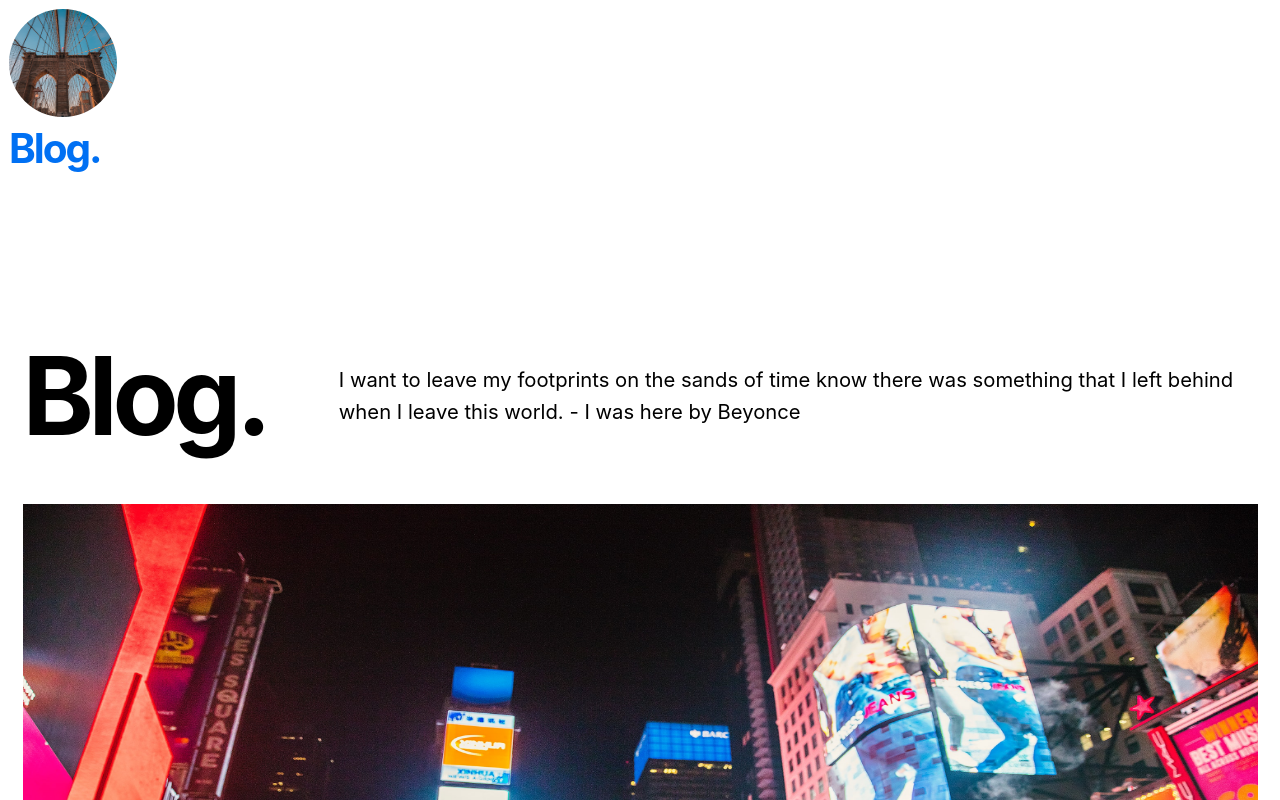
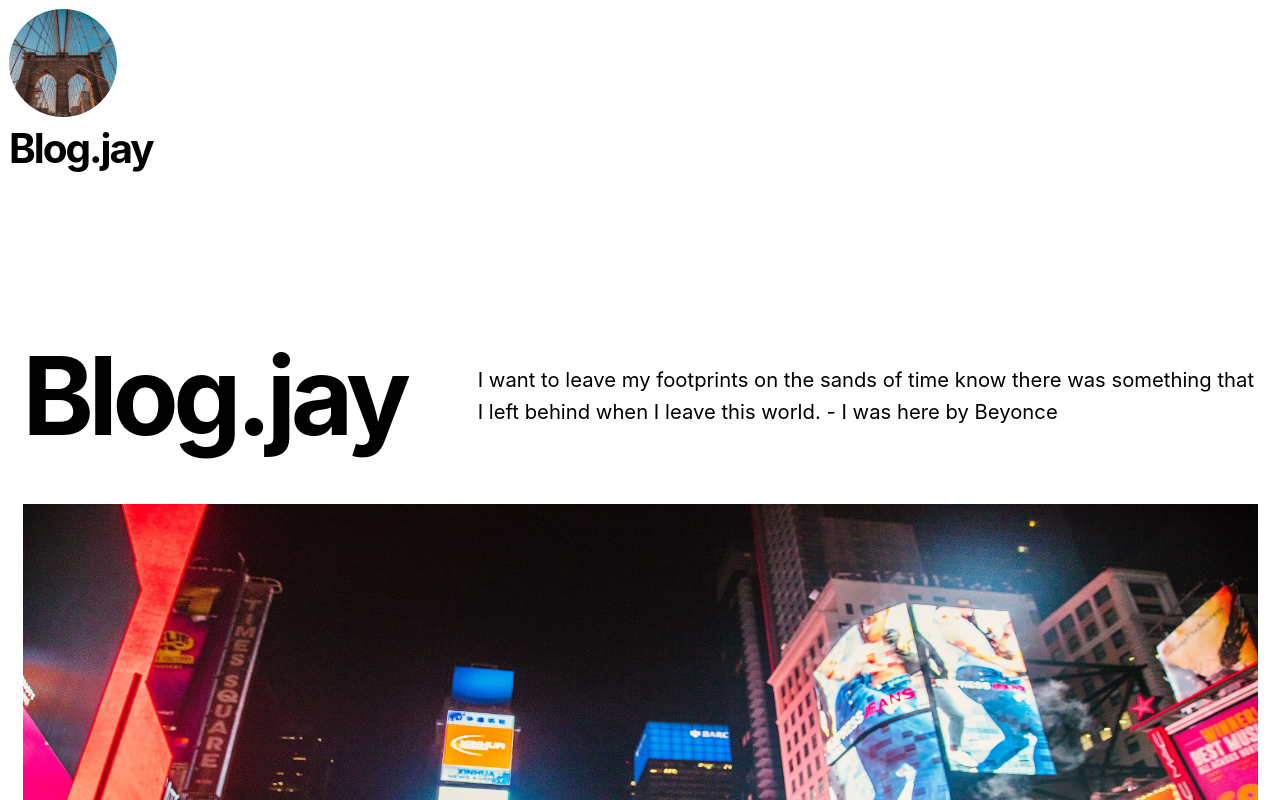
Before and after one commit to jeongahyi/nextjs-blog, a Next.js app: page / in a window 1280 px wide. Shown: the top 800 px of the page. Built offline with nearby package versions, Linux system fonts and the light colour scheme.

Commit message:
Change title typo

```diff
--- a/lib/constants.ts
+++ b/lib/constants.ts
@@ -1,4 +1,4 @@
 export const NAME = 'Jeongah Y.'
-export const SITE_TITLE = 'Blog.'
+export const SITE_TITLE = 'Blog.jay'
 export const INTRO = 'I want to leave my footprints on the sands of time know there was something that I left behind when I leave this world. - I was here by Beyonce'
 export const GITHUB_PATH = 'https://github.com/jeongahyi'
--- a/styles/global.css
+++ b/styles/global.css
@@ -17,7 +17,7 @@
 }
 
 a {
-  color: #0070f3;
+  color: inherit;
   text-decoration: none;
 }
 
```
Also changed, not shown: styles/utils.module.css (indentation only).
